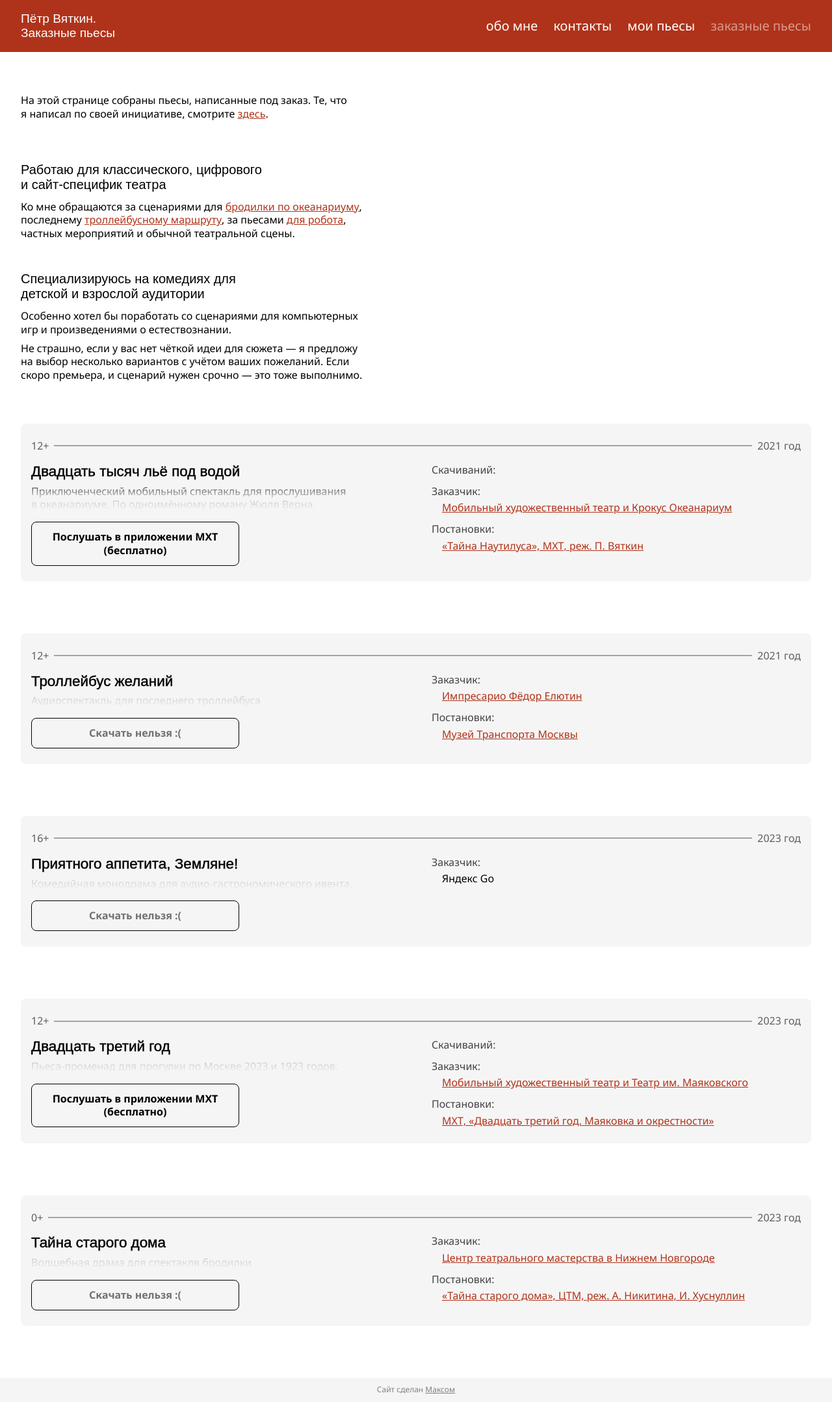
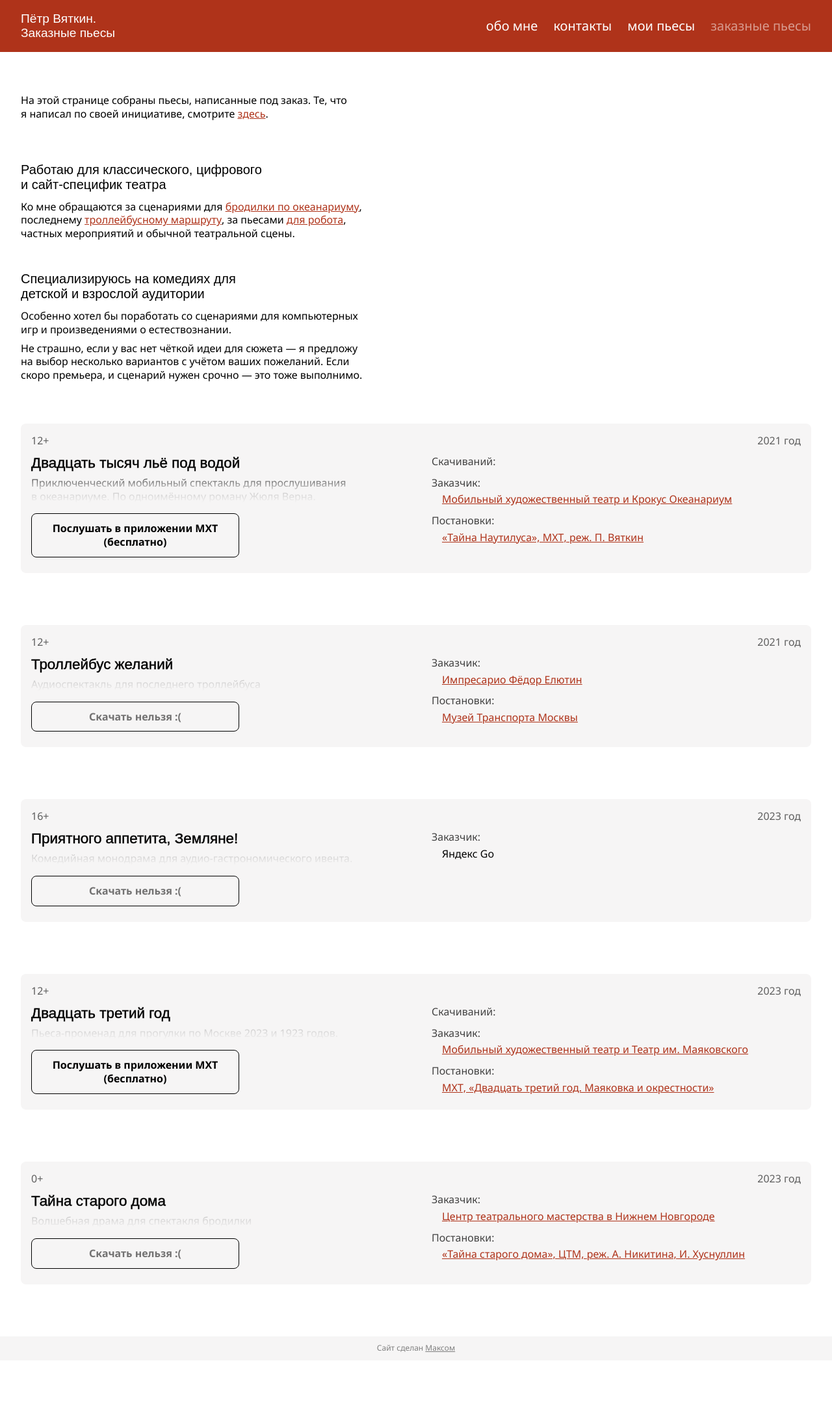
Before and after one commit to 1640max/vyatkin, a Jekyll site: the page built from contracted.html, in a window 1280 px wide. Shown: the whole page at 65% size. Built offline with Jekyll 4.4.1, drawn with Linux system fonts in a browser that asks for light colours; some web fonts are replaced; after the commit the page ends 2094 px from its top, so only the background shows below that.

Commit message:
Карточка пьесы
Верхней полоски больше нет

```diff
--- a/_includes/piece-card.html
+++ b/_includes/piece-card.html
@@ -1,7 +1,6 @@
 <article class="piece-card" id="piece-{{ piece.order }}">
   <div class="piece-card__header">
     <div class="piece-card__age">{{ piece.age }}+</div>
-    <div class="delimiter"></div>
     {%- if piece.year %}
       <div class="piece-card__year">{{ piece.year }} год</div>
     {%- endif %}
--- a/_sass/_piece-card.scss
+++ b/_sass/_piece-card.scss
@@ -22,7 +22,7 @@
   gap: 1rem 3rem;
   transition: background-color 0.5s linear;
   background-color: $grey;
-  padding: 1.5rem 1rem;
+  padding: 1rem 1rem 1.5rem;
   border-radius: .5rem;
 
   @media (min-width: $md) {
@@ -43,10 +43,10 @@
 .piece-card__header {
   grid-area: header;
   display: grid;
-  grid-template-columns: auto 1fr auto;
-  align-items: center;
-  gap: .5rem;
+  grid-auto-flow: column;
   color: #5E5E5E;
+  justify-content: space-between;
+  margin-bottom: -.3rem;
 }
 
 .delimiter {
```
